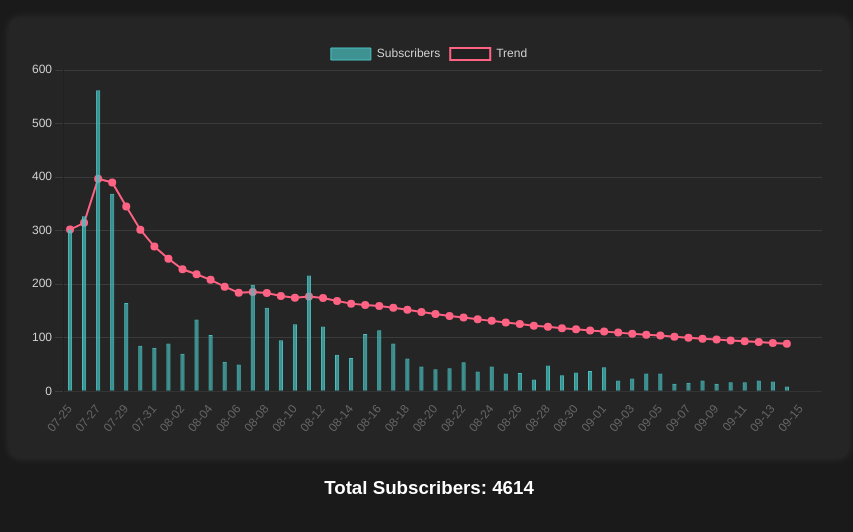
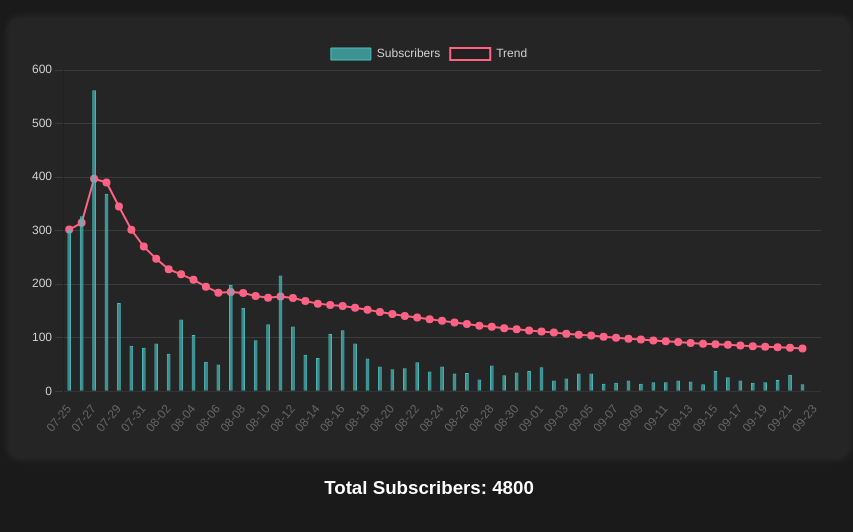
Before and after one commit to ilovespectra/ilovespectra.github.io, a plain HTML site: page trend.html in a window 1280 px wide. Shown: the part 172-704 px from the top of the page, without its empty margins (211-1064 px from the left). Drawn offline with nearby package versions, Linux system fonts and the light colour scheme.

Commit message:
Update trend.html

```diff
--- a/trend.html
+++ b/trend.html
@@ -51,8 +51,8 @@
             "09-02", "09-03", "09-04", "09-05", "09-06",
             "09-07", "09-08", "09-09", "09-10", "09-11",
             "09-12", "09-13", "09-14", "09-15", "09-16",
-            // "09-17", "09-18", "09-19", "09-20", "09-21",
-
+            "09-17", "09-18", "09-19", "09-20", "09-21",
+            "09-22", "09-23",
         ];
 
         const subscribers = [
@@ -66,7 +66,9 @@
             48, 30, 35, 38, 45,
             20, 24, 33, 33, 14,
             16, 20, 14, 17, 17,
-            20, 18, 9
+            20, 18, 13, 38, 26,
+            20, 16, 17, 21, 31,
+            13
         ];
 
         const totalSubscribers = subscribers.reduce((total, current) => total + current, 0);
```
